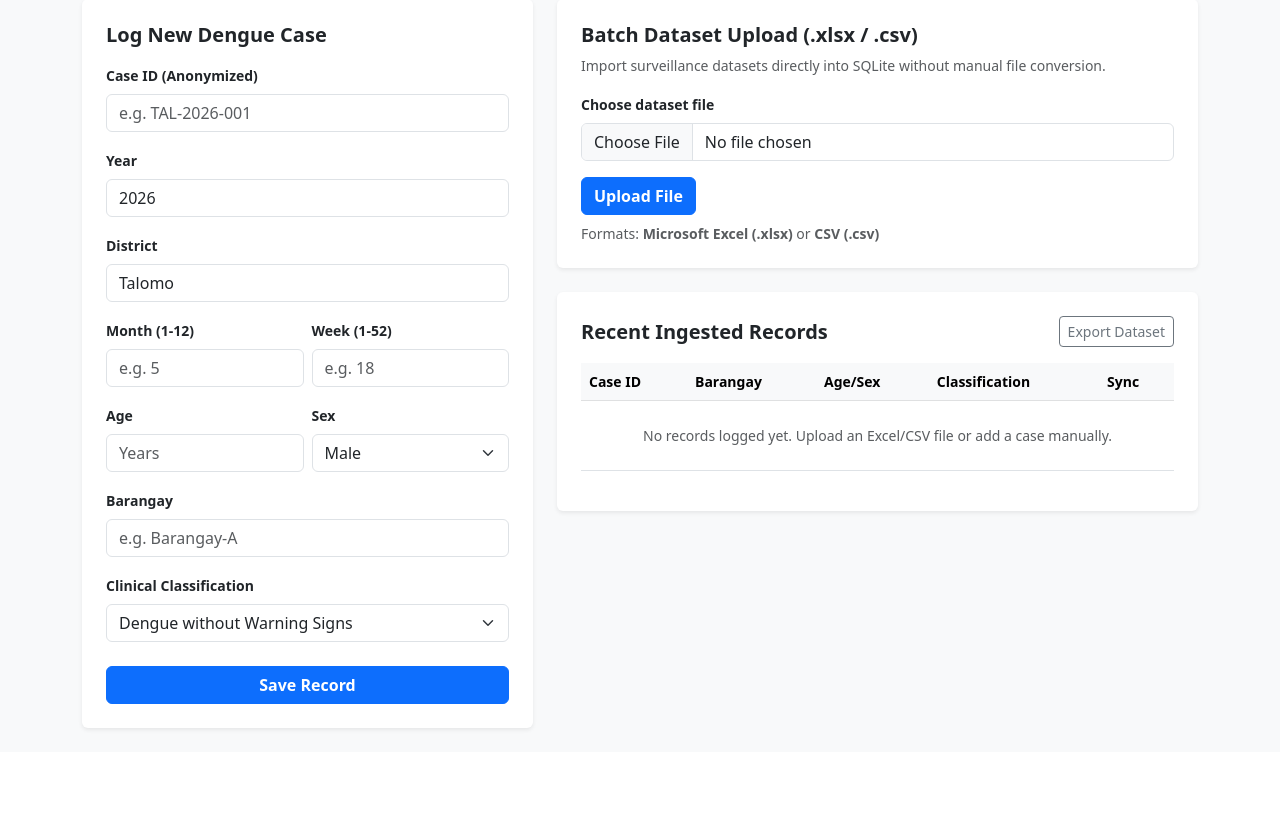
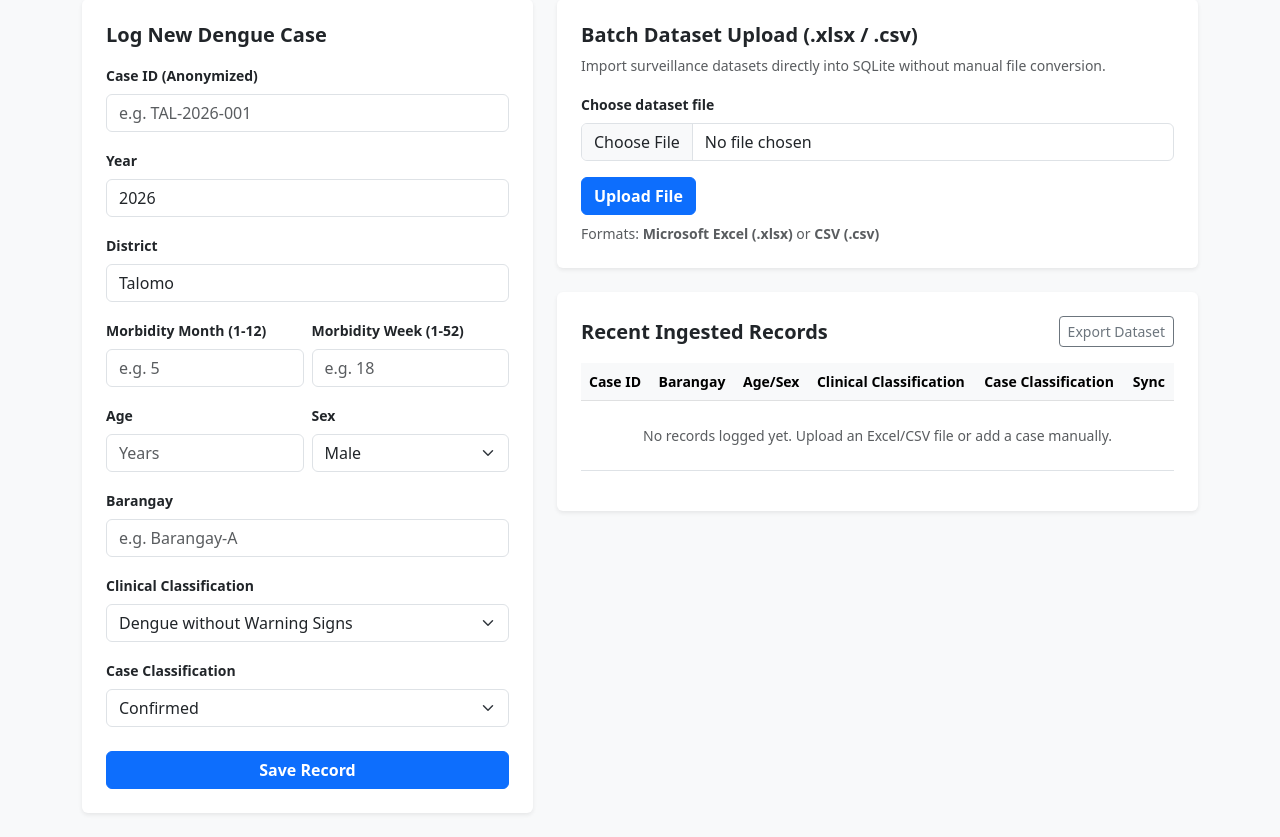
Before and after one commit to DessDagondon/lokalhealth, a Flask app: page /records in a window 1280 px wide. Shown: the part 180-1017 px from the top of the page. Before the commit the page ends 911 px from the top, so only its background shows below. Run offline with Flask 3, Linux system fonts and the light colour scheme; a user stored in the database is signed in.

Commit message:
fixed an issue where case classification and its data had gone missing

```diff
--- a/app.py
+++ b/app.py
@@ -326,10 +326,15 @@ def get_report_summary_for_year(year_value):
                 'available': sum(1 for record in records_list if record.morbidity_week is not None and str(record.morbidity_week).strip().lower() not in {'', '0', 'nan', 'n/a', 'na', 'null', 'none', 'unavailable'}),
                 'unavailable': sum(1 for record in records_list if record.morbidity_week is None or str(record.morbidity_week).strip().lower() in {'', '0', 'nan', 'n/a', 'na', 'null', 'none', 'unavailable'}),
             },
-            'Classification': {
+            'Clinical Classification': {
                 'total': total_records,
                 'available': sum(1 for record in records_list if record.clinical_classification and str(record.clinical_classification).strip().lower() not in {'', 'nan', 'n/a', 'na', 'null', 'none', 'unavailable'}),
                 'unavailable': sum(1 for record in records_list if not record.clinical_classification or str(record.clinical_classification).strip().lower() in {'', 'nan', 'n/a', 'na', 'null', 'none', 'unavailable'}),
+            },
+            'Case Classification': {
+                'total': total_records,
+                'available': sum(1 for record in records_list if record.case_classification and str(record.case_classification).strip().lower() not in {'', 'nan', 'n/a', 'na', 'null', 'none', 'unavailable'}),
+                'unavailable': sum(1 for record in records_list if not record.case_classification or str(record.case_classification).strip().lower() in {'', 'nan', 'n/a', 'na', 'null', 'none', 'unavailable'}),
             },
             'District': {
                 'total': total_records,
@@ -390,7 +395,7 @@ def build_standardized_upload_df(df, filename=''):
     if df is None or df.empty:
         return pd.DataFrame(columns=[
             'year', 'case_id', 'morbidity_month', 'morbidity_week', 'district', 'barangay',
-            'age', 'sex', 'clinical_classification'
+            'age', 'sex', 'clinical_classification', 'case_classification'
         ])
 
     df = df.copy()
@@ -398,7 +403,7 @@ def build_standardized_upload_df(df, filename=''):
     if df.empty:
         return pd.DataFrame(columns=[
             'year', 'case_id', 'morbidity_month', 'morbidity_week', 'district', 'barangay',
-            'age', 'sex', 'clinical_classification'
+            'age', 'sex', 'clinical_classification', 'case_classification'
         ])
 
     upload_year = detect_upload_year(df, filename)
@@ -441,6 +446,7 @@ def build_standardized_upload_df(df, filename=''):
     ])
     sex_source = find_first_matching_column(df.columns, ['sex'])
     clinical_source = find_first_matching_column(df.columns, ['clinical_classification', 'clinclass'])
+    case_classification_source = find_first_matching_column(df.columns, ['case_classification', 'caseclass'])
 
     def resolve_text_source(source_name, fallback='Unavailable'):
         if source_name is None or source_name not in df.columns:
@@ -494,10 +500,11 @@ def build_standardized_upload_df(df, filename=''):
     df['barangay'] = resolve_text_source(barangay_source, fallback='Unavailable')
     df['sex'] = resolve_text_source(sex_source, fallback='Unavailable')
     df['clinical_classification'] = resolve_text_source(clinical_source, fallback='Unavailable')
+    df['case_classification'] = resolve_text_source(case_classification_source, fallback='Unavailable')
 
     final_columns = [
         'year', 'case_id', 'morbidity_month', 'morbidity_week', 'district', 'barangay',
-        'age', 'sex', 'clinical_classification'
+        'age', 'sex', 'clinical_classification', 'case_classification'
     ]
     df = df[final_columns].copy()
 
@@ -628,6 +635,7 @@ def records():
                     age=safe_int(request.form.get('age'), 0),
                     sex=request.form.get('sex', '').strip() or 'Unavailable',
                     clinical_classification=request.form.get('clinical_classification') or 'Unavailable',
+                    case_classification=request.form.get('case_classification') or 'Unavailable',
                     sync_status='Local'
                 )
                 db.session.add(record)
@@ -683,6 +691,7 @@ def records():
                                 age=safe_int(row.get('age'), 0),
                                 sex=str(row.get('sex') or 'Unavailable').strip() or 'Unavailable',
                                 clinical_classification=str(row.get('clinical_classification') or 'Unavailable').strip() or 'Unavailable',
+                                case_classification=str(row.get('case_classification') or 'Unavailable').strip() or 'Unavailable',
                                 sync_status='Synced'
                             )
                             db.session.add(record)
@@ -777,6 +786,7 @@ def reports():
 
     yearly_availability_summary = get_yearly_data_availability(DengueRecord.query.all())
     summary_for_year = get_report_summary_for_year(selected_year) if selected_year is not None else None
+    year_records = DengueRecord.query.filter(DengueRecord.year == selected_year).order_by(DengueRecord.id.asc()).all() if selected_year is not None else []
     has_data = bool(summary_for_year and summary_for_year['total_records'] > 0)
 
     return render_template(
@@ -786,6 +796,7 @@ def reports():
         selected_year=selected_year,
         yearly_availability_summary=yearly_availability_summary,
         summary_for_year=summary_for_year,
+        year_records=year_records,
         has_data=has_data,
     )
 
--- a/templates/data_repository.html
+++ b/templates/data_repository.html
@@ -90,7 +90,8 @@
                     <th>Barangay</th>
                     <th>Age</th>
                     <th>Sex</th>
-                    <th>Classification</th>
+                    <th>Clinical Classification</th>
+                    <th>Case Classification</th>
                 </tr>
             </thead>
             <tbody>
@@ -106,11 +107,12 @@
                         <td>{{ record.age if record.age is not none and record.age != 0 else 'Unavailable' }}</td>
                         <td>{{ record.sex }}</td>
                         <td>{{ record.clinical_classification or 'N/A' }}</td>
+                        <td>{{ record.case_classification or 'N/A' }}</td>
                     </tr>
                     {% endfor %}
                 {% else %}
                     <tr>
-                        <td colspan="9" class="text-center text-muted py-4">No records match the selected filters.</td>
+                        <td colspan="10" class="text-center text-muted py-4">No records match the selected filters.</td>
                     </tr>
                 {% endif %}
             </tbody>
--- a/templates/records.html
+++ b/templates/records.html
@@ -33,11 +33,11 @@
 
                     <div class="row g-2 mb-3">
                         <div class="col-6">
-                            <label for="morbidity_month" class="form-label small fw-bold">Month (1-12)</label>
+                            <label for="morbidity_month" class="form-label small fw-bold">Morbidity Month (1-12)</label>
                             <input type="number" class="form-control" id="morbidity_month" name="morbidity_month" min="1" max="12" placeholder="e.g. 5" required>
                         </div>
                         <div class="col-6">
-                            <label for="morbidity_week" class="form-label small fw-bold">Week (1-52)</label>
+                            <label for="morbidity_week" class="form-label small fw-bold">Morbidity Week (1-52)</label>
                             <input type="number" class="form-control" id="morbidity_week" name="morbidity_week" min="1" max="52" placeholder="e.g. 18">
                         </div>
                     </div>
@@ -62,12 +62,22 @@
                         <input type="text" class="form-control" id="barangay" name="barangay" placeholder="e.g. Barangay-A" required>
                     </div>
 
-                    <div class="mb-4">
+                    <div class="mb-3">
                         <label for="clinical_classification" class="form-label small fw-bold">Clinical Classification</label>
                         <select class="form-select" id="clinical_classification" name="clinical_classification">
                             <option value="Dengue without Warning Signs">Dengue without Warning Signs</option>
                             <option value="Dengue with Warning Signs">Dengue with Warning Signs</option>
                             <option value="Severe Dengue">Severe Dengue</option>
+                        </select>
+                    </div>
+
+                    <div class="mb-4">
+                        <label for="case_classification" class="form-label small fw-bold">Case Classification</label>
+                        <select class="form-select" id="case_classification" name="case_classification">
+                            <option value="Suspected">Suspected</option>
+                            <option value="Probable">Probable</option>
+                            <option value="Confirmed" selected>Confirmed</option>
+                            <option value="Discarded">Discarded</option>
                         </select>
                     </div>
 
@@ -110,7 +120,8 @@
                                 <th>Case ID</th>
                                 <th>Barangay</th>
                                 <th>Age/Sex</th>
-                                <th>Classification</th>
+                                <th>Clinical Classification</th>
+                                <th>Case Classification</th>
                                 <th>Sync</th>
                             </tr>
                         </thead>
@@ -121,11 +132,12 @@
                                 <td>{{ record.barangay }}</td>
                                 <td>{{ record.age if record.age is not none and record.age != 0 else 'Unavailable' }} / {{ record.sex }}</td>
                                 <td>{{ record.clinical_classification }}</td>
+                                <td>{{ record.case_classification or 'N/A' }}</td>
                                 <td><span class="badge bg-success">{{ 'Manual' if record.sync_status == 'Local' else record.sync_status }}</span></td>
                             </tr>
                             {% else %}
                             <tr>
-                                <td colspan="5" class="text-center text-muted py-4">No records logged yet. Upload an Excel/CSV file or add a case manually.</td>
+                                <td colspan="6" class="text-center text-muted py-4">No records logged yet. Upload an Excel/CSV file or add a case manually.</td>
                             </tr>
                             {% endfor %}
                         </tbody>
@@ -183,7 +195,8 @@
                                 <th>Case ID</th>
                                 <th>Barangay</th>
                                 <th>Age/Sex</th>
-                                <th>Classification</th>
+                                <th>Clinical Classification</th>
+                                <th>Case Classification</th>
                                 <th>Sync</th>
                             </tr>
                         </thead>
@@ -194,11 +207,12 @@
                                 <td>{{ record.barangay }}</td>
                                 <td>{{ record.age if record.age is not none and record.age != 0 else 'Unavailable' }} / {{ record.sex }}</td>
                                 <td>{{ record.clinical_classification }}</td>
+                                <td>{{ record.case_classification or 'N/A' }}</td>
                                 <td><span class="badge bg-success">{{ 'Manual' if record.sync_status == 'Local' else record.sync_status }}</span></td>
                             </tr>
                             {% else %}
                             <tr>
-                                <td colspan="5" class="text-center text-muted py-4">No records currently available in the database.</td>
+                                <td colspan="6" class="text-center text-muted py-4">No records currently available in the database.</td>
                             </tr>
                             {% endfor %}
                         </tbody>
--- a/templates/reports.html
+++ b/templates/reports.html
@@ -129,4 +129,5 @@
     </div>
 </div>
 {% endif %}
+
 {% endblock %}
```
Also changed, not shown: tests/test_data_repository.py (+17 -0 lines), tests/test_schema_migration.py (+35 -0 lines).
